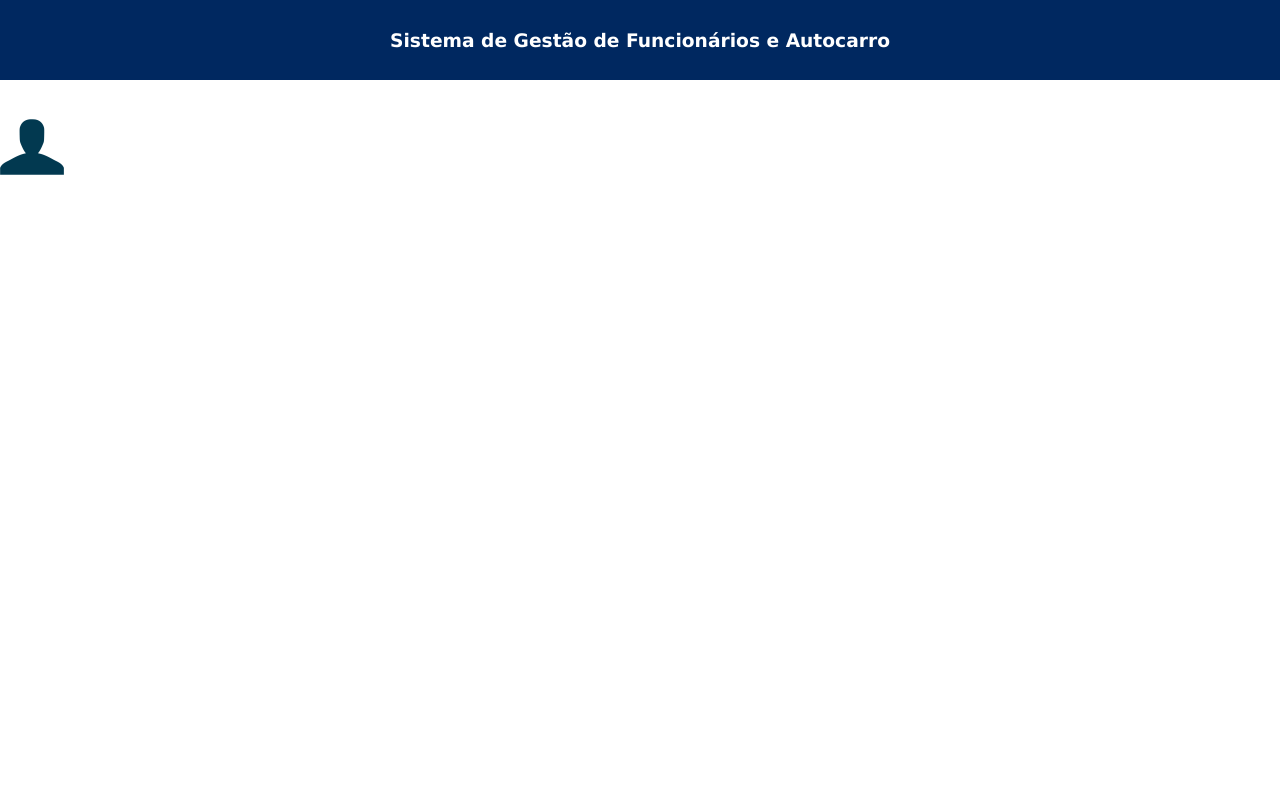
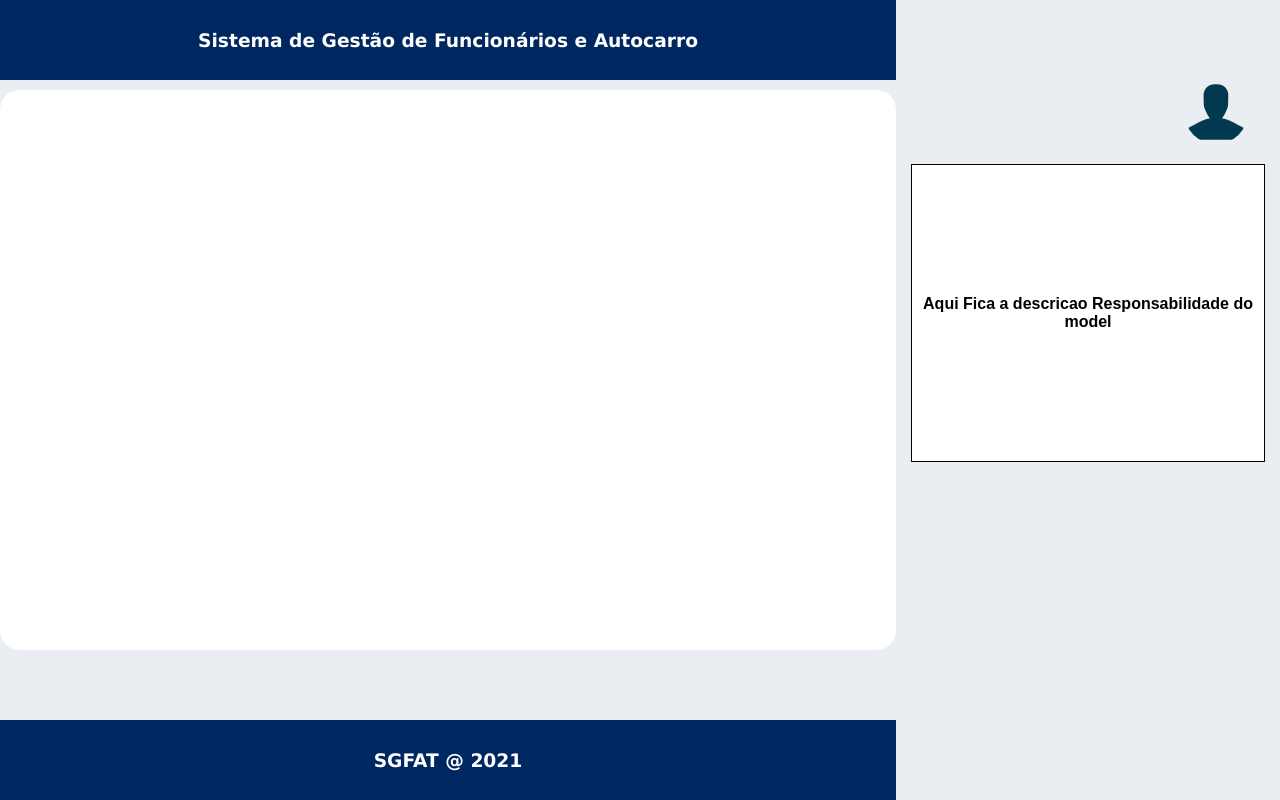
Before and after one commit to MapieMamunhe/sgfat, a PHP site: template App/Views/dashboardLayout.phtml in a window 1280 px wide. Run offline with PHP 8.4, Linux system fonts and the light colour scheme; the template is opened without the code that fills it, so the values that code supplies are empty.

Commit message:
template do dashboard responsivo

```diff
--- a/App/Views/dashboard/motorista.phtml
+++ b/App/Views/dashboard/motorista.phtml
@@ -1,4 +1,3 @@
-<link rel="stylesheet" href="/css/motorista.css">
 <h2>Menu Principal</h2>
 <div class="btn">
     <div id="l1">
--- a/App/Views/dashboardLayout.phtml
+++ b/App/Views/dashboardLayout.phtml
@@ -6,16 +6,19 @@
     <meta name="viewport" content="width=device-width, initial-scale=1.0">
     <title>Dashboard</title>
     <!--Para o Header-->
-    <link rel="stylesheet" href="/css/header-style.css">
+    <link rel="stylesheet" href="/css/layout-template-styles/dashboard.css">
 </head>
 <body>
 
     <div class="corpo">
+        <div id="esquerda">
             <header>Sistema de Gest&atilde;o de Funcion&aacute;rios e Autocarro</header>
             <div class="menu">
                 <?= $this->content() ?>
+            </div>
             <footer>SGFAT &#64; 2021</footer>
         </div>
+        <div id="direita">
             <div class="info">
                 <p>
                     <img src="/img/user-64.png" alt="user-64" srcset="">
@@ -25,5 +28,7 @@
                 </p>
             </div>
         </div>
+
+    </div>
 </body>
 </html>
--- /dev/null
+++ b/public/css/layout-template-styles/dashboard.css
@@ -0,0 +1,53 @@
+body{
+    background-color: #EAEDF2;
+    margin: 0px;
+}
+.corpo{
+    margin: 0px;
+    display: grid;
+    grid-template-columns: 1fr minmax(150px, 30%);
+}
+header, footer{
+    background-color: #002860;
+    height: 10vh;
+    display:grid;
+    align-items: center;
+    justify-content: center;
+    font-size: 14pt;
+    box-sizing: border-box;
+    font-family: Verdana, Geneva, Tahoma, sans-serif;
+    font-weight: bold;
+    color:white;
+}
+footer{
+    position:fixed;
+    bottom: 0px;
+    width: 70%;
+}
+.menu{
+    background-color: #FFFFFF;
+    color:#173B6E;
+    margin: 10px 0px;
+    border-radius: 20px;
+    padding: 20px;
+    height: 65vh;
+}
+.info{
+    margin-top: 10vh;
+    font-family:Arial, Helvetica, sans-serif;
+    font-weight: bold;
+}
+p img{
+    border-radius: 50px;
+    margin-left: 75%;
+}
+p#info{
+    background-color: #fff;
+    border: solid 1px black;
+    height: 37vh;
+    margin: 5px 15px;
+    display:grid;
+    align-items: center;
+    justify-content: center;
+    text-align: center;
+}
```
Lines whose indentation alone changed are shown as unchanged.
